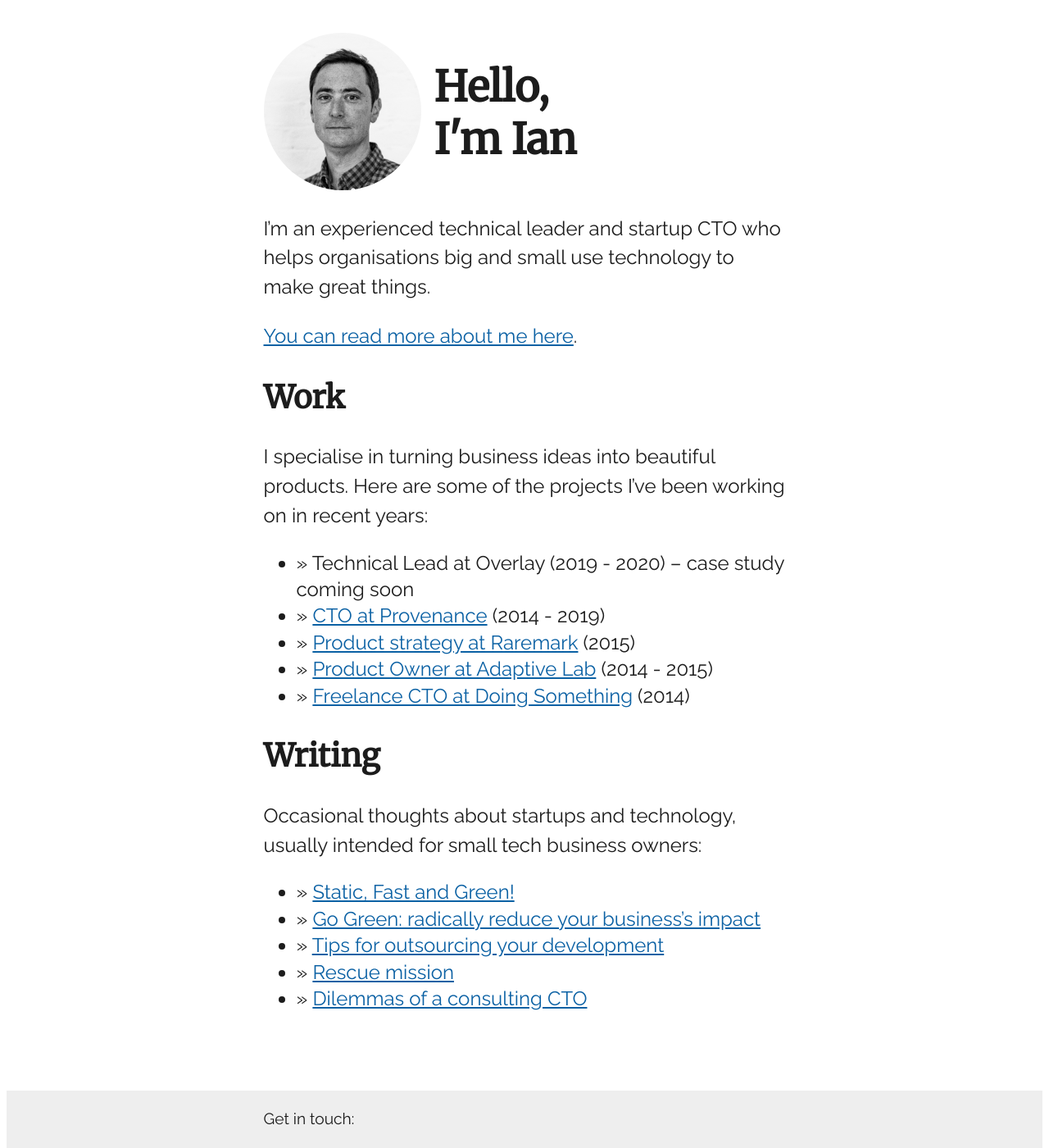
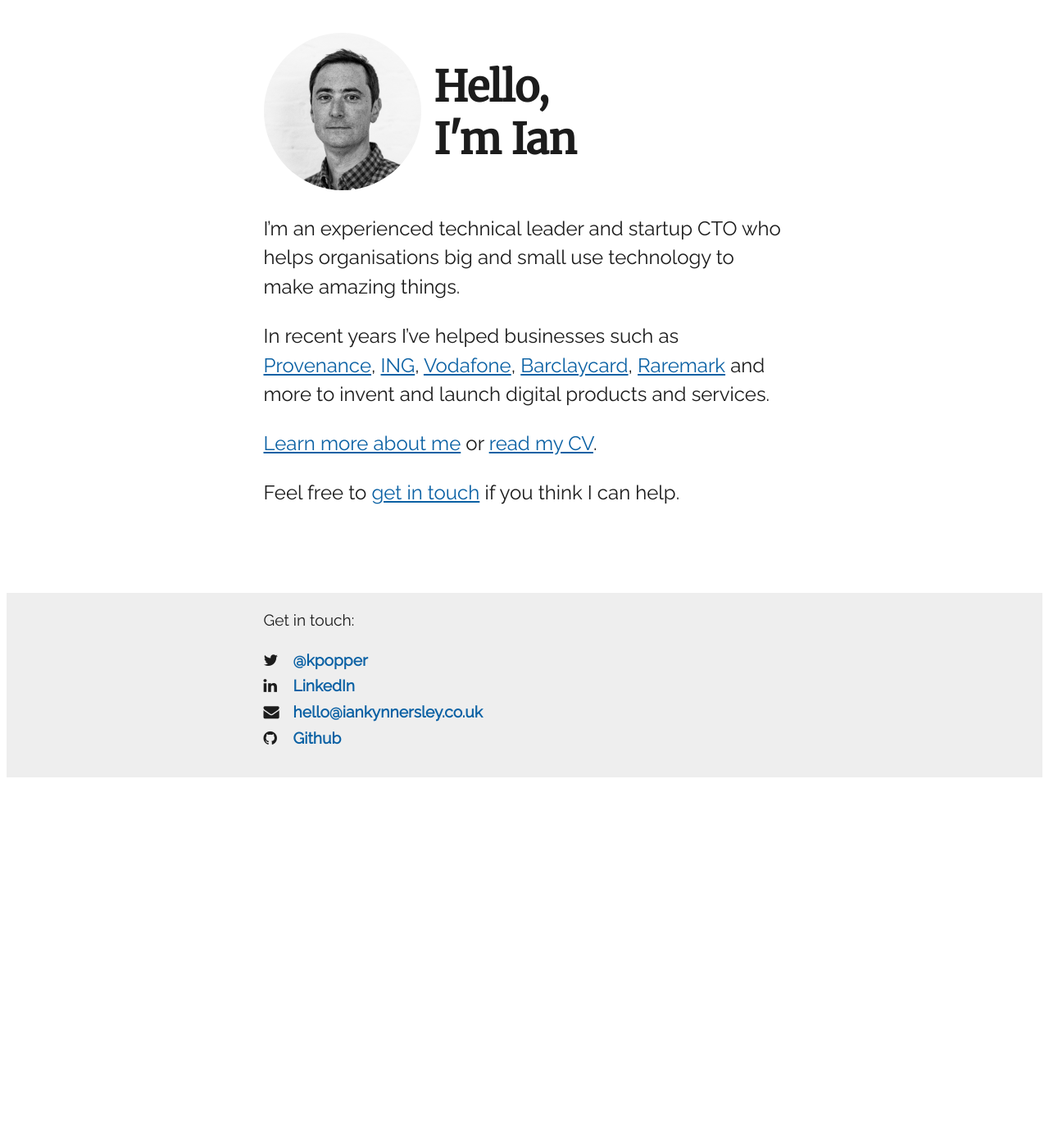
Before and after one commit to kpopper/iankynnersley.co.uk, a Jekyll site: the page built from index.md, in a window 1280 px wide and 1400 px high. Shown: the whole window at 82% size. Built offline with Jekyll 4.4.1, drawn with Linux system fonts in a browser that asks for light colours; nearby versions of some CDN libraries.

Commit message:
Simplify the homepage
Remove the blog and case studies - these should live on LinkedIn rather than my own website.

```diff
--- a/_config.yml
+++ b/_config.yml
@@ -1,5 +1,5 @@
 name: Ian Kynnersley
-title: Freelance CTO
+title: Startup CTO
 description: Ian Kynnersley is a technical leader and startup CTO. He can be freelance, consulting, interim, advisory or permanent.
 url: https://www.iankynnersley.co.uk
 github: [metadata]
--- a/_layouts/default.html
+++ b/_layouts/default.html
@@ -34,7 +34,7 @@
             </div>
           </div>
         </main>
-        <div class="footer block">
+        <div id="footer" class="footer block">
           <div class="contact">
             <div class="contents">
               <p>Get in touch:</p>
--- a/index.md
+++ b/index.md
@@ -3,31 +3,15 @@ layout: default
 ---
 
 <div class="intro">
-  <img src="images/avatar.png" alt="Ian Kynnersley">
+  <img src="/images/avatar.png" alt="Ian Kynnersley">
 
   <h1>Hello,<br>I'm Ian</h1>
 </div>
 
-I'm an experienced technical leader and startup CTO who helps organisations big and small use technology to make great things.
+I'm an experienced technical leader and startup CTO who helps organisations big and small use technology to make amazing things.
 
-[You can read more about me here](/about).
+In recent years I've helped businesses such as [Provenance](https://www.provenance.org/), [ING](https://www.ing.com/), [Vodafone](https://www.vodafone.com/), [Barclaycard](https://www.barclaycard.co.uk/), [Raremark](https://raremark.com/) and more to invent and launch digital products and services.
 
-## Work
+[Learn more about me](/about) or <a href="http://uk.linkedin.com/in/iankynnersley/" onclick="trackOutboundLink('http://uk.linkedin.com/in/iankynnersley/'); return false;">read my CV</a>.
 
-I specialise in turning business ideas into beautiful products. Here are some of the projects I've been working on in recent years:
-
-* &raquo; Technical Lead at Overlay (2019 - 2020) – case study coming soon
-* &raquo; [CTO at Provenance](/case_studies/provenance) (2014 - 2019)
-* &raquo; [Product strategy at Raremark](/case_studies/raremark) (2015)
-* &raquo; [Product Owner at Adaptive Lab](/case_studies/adaptive_lab) (2014 - 2015)
-* &raquo; [Freelance CTO at Doing Something](/case_studies/doing_something) (2014)
-
-## Writing
-
-Occasional thoughts about startups and technology, usually intended for small tech business owners:
-
-{% if site.posts.size > 0 %}
-  {% for post in site.posts %}
-* &raquo; [{{ post.title }}]({{ post.url }})
-  {%- endfor %}
-{% endif %}
+Feel free to [get in touch](#footer) if you think I can help.
```
